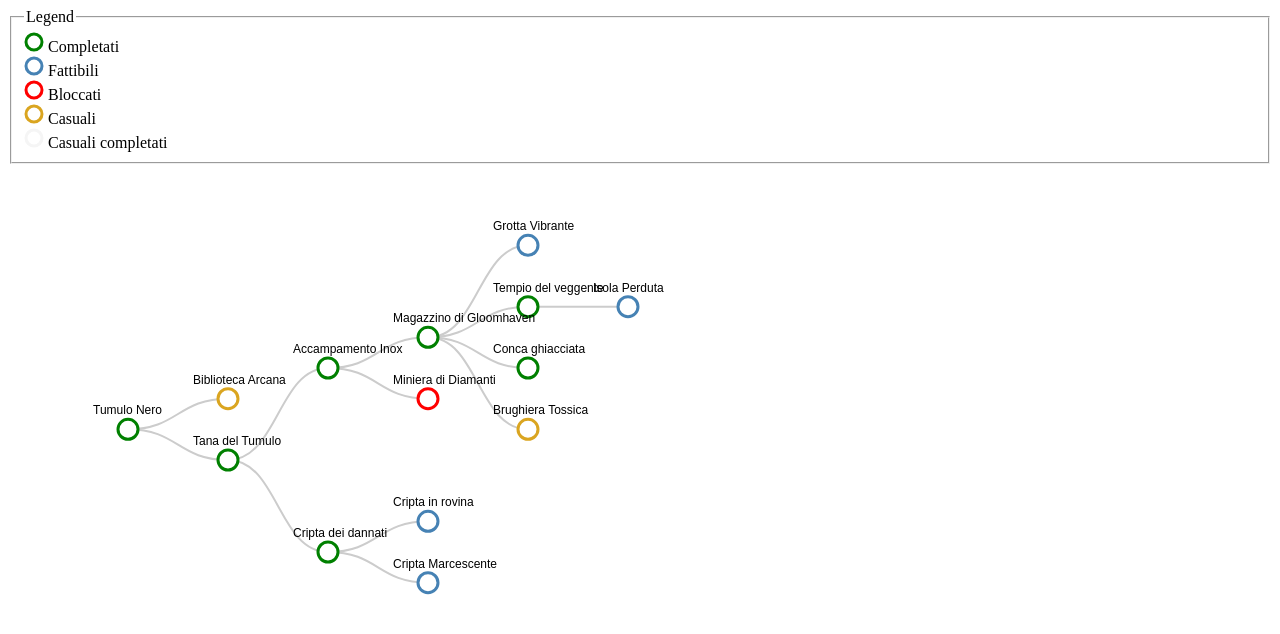
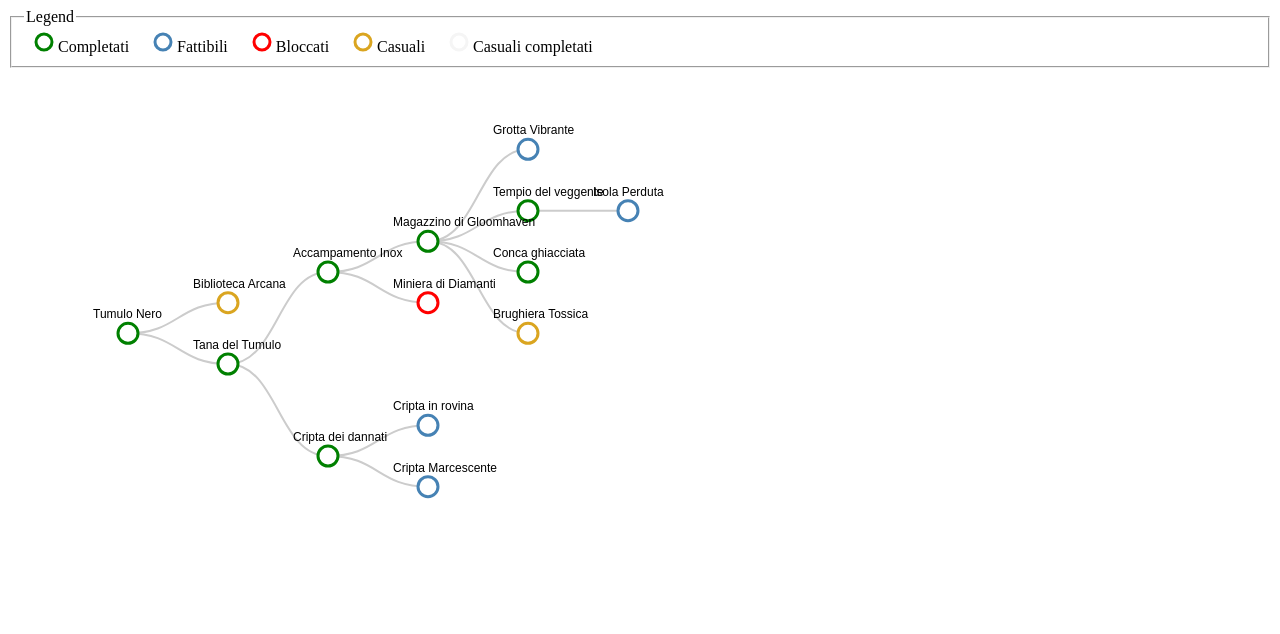
Before and after one commit to sickDevelopers/gloomtree, a plain HTML site: page index.html in a window 1280 px wide. Drawn offline with nearby package versions, Linux system fonts and the light colour scheme.

Commit message:
legend css

```diff
--- a/index.html
+++ b/index.html
@@ -6,6 +6,12 @@
     <title>Gloomtree</title>
 
     <style>
+	    .color {
+				display: inline-block;
+				margin: 0 10px
+			}
+
+
       .node {
         cursor: pointer;
       }
```
